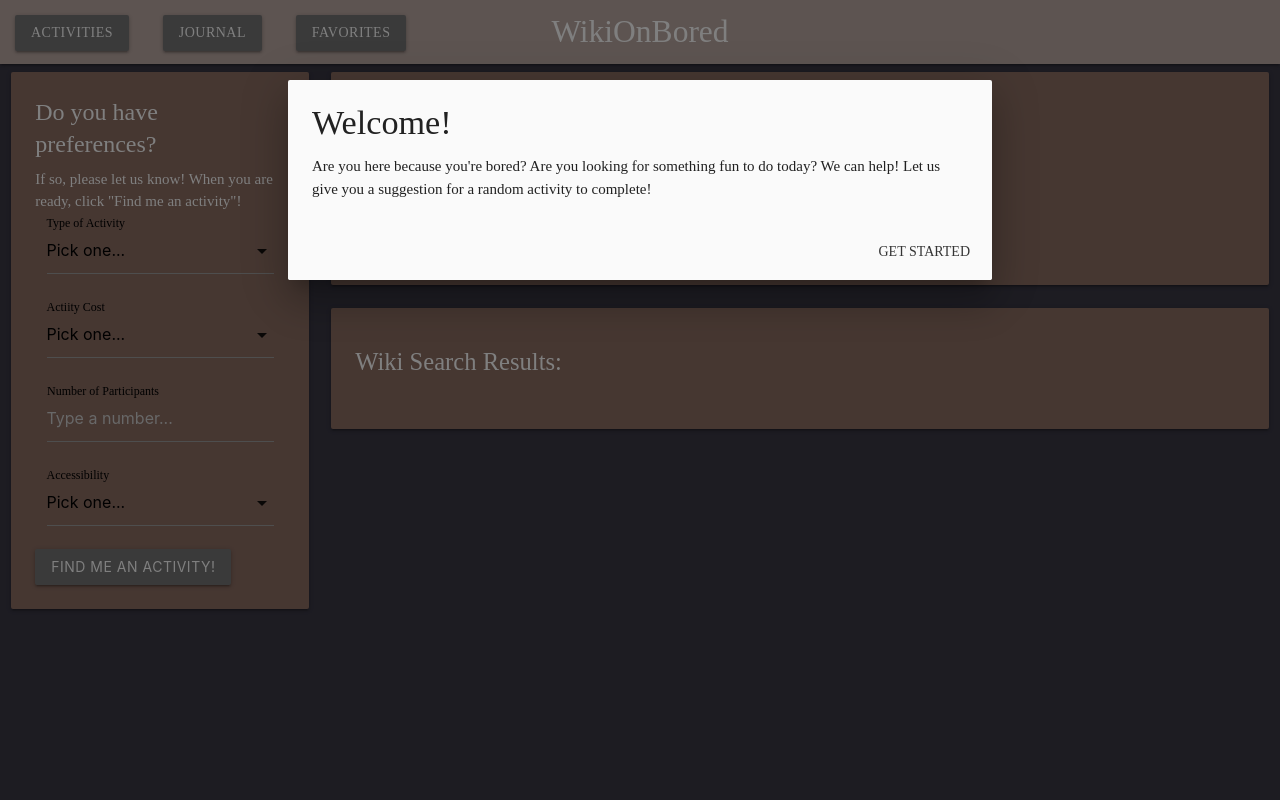
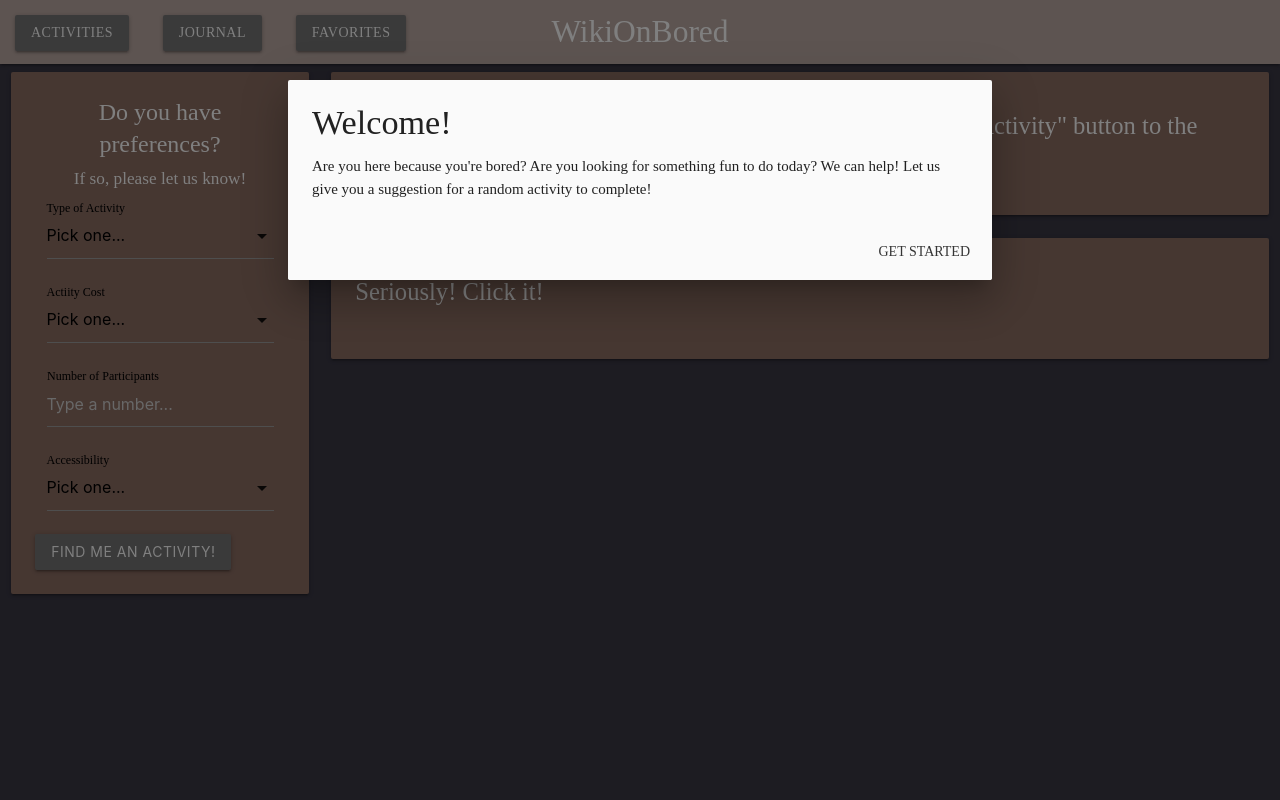
Before and after one commit to hseymo/Activity-Generator, a PHP site: page / in a window 1280 px wide. Run offline with PHP 8.4, Linux system fonts and the light colour scheme; some web fonts are replaced.

Commit message:
added delete buttons for journal and favorites; randomizer for favorites; hide/show properties for buttons and text; preference form reset; set timeout for message, fixed spacing, colors for favorites, etc

```diff
--- a/assets/css/style.css
+++ b/assets/css/style.css
@@ -12,3 +12,23 @@ body {
     background-color: #3A3845;
     font-family: 'Coustard', serif;
 }
+
+#prefpara {
+    margin: 10px;
+}
+
+#activityview {
+    font-size: 20px;
+}
+
+#result-card li {
+    margin: 25px 0px 0px 25px;
+}
+
+#journalForm .row {
+    margin: 0px;
+}
+
+#favoriteButton {
+    margin: 10px;
+}
--- a/assets/js/script.js
+++ b/assets/js/script.js
@@ -12,11 +12,12 @@ var ParticipantsEl;
 var AccessibilityEl;
 var accessibility = false;
 var favorites = [];
-
+var favoriteActivity = {};
 
 //   click event for find an activity
 $('#findactivity').on("click", function (event) {
   event.preventDefault();
+
   $("p").remove();
 // pull data from form submission and save as variables
   TypeEl = $('#type').val();
@@ -35,31 +36,24 @@ if (AccessibilityEl == 1) {
   } else {
     accessibility = false;
   }
-console.log(TypeEl, free, ParticipantsEl, accessibility);
+
 // if no parameters are used, set boredURL to random URL
   if (!TypeEl && !free && !ParticipantsEl && !accessibility) {
     boredURL = 'http://www.boredapi.com/api/activity/'
   } else if (TypeEl || free || ParticipantsEl || accessibility) {
     boredURL = 'http://www.boredapi.com/api/activity?'
   // if a type was provided, add query parameter to URL
-  if (TypeEl) {
-    boredURL = boredURL + '&type=' + TypeEl;
-  };
+      if (TypeEl) {boredURL = boredURL + '&type=' + TypeEl};
       // if preference for activity to be free, add query parameter
-  if (free) {
-    boredURL = boredURL + '&price=0';
-  };
+      if (free) {boredURL = boredURL + '&price=0'};
   // if participants are specified
-  if (ParticipantsEl) {
-    boredURL = boredURL + '&participants=' + ParticipantsEl
-  };
+      if (ParticipantsEl) {boredURL = boredURL + '&participants=' + ParticipantsEl};
   // if accessibility is needed
-  if (accessibility) {
-    boredURL = boredURL + '&minaccessibility=0.1';
+      if (accessibility) {boredURL = boredURL + '&minaccessibility=0.1'};
   }
 
-}
-console.log(boredURL)
+  $('#preferenceForm')[0].reset();
+
   getApi();
 // creating function to fetch from BoredAPI
 function getApi() {
@@ -71,7 +65,7 @@ function getApi() {
       return response.json();
     })
     .then(function (data) {
-      console.log(data.error)
+
       // if statement to determine validity of parameters
       if (data.error == "No activity found with the specified parameters") {
         $('#errorModal').modal();
@@ -81,18 +75,19 @@ function getApi() {
       // retrieve boredAPI data
         var returnedActivity = data.activity;
         var returnedType = data.type;
+        returnedType = returnedType.charAt(0).toUpperCase() + returnedType.slice(1);
         var returnedParticipants = data.participants;
         var returnedPrice = data.price;
         var returnedAccessibility = data.accessibility;
-        var returnedLink = data.link;
-        console.log(returnedActivity, returnedType, returnedParticipants, returnedPrice, returnedAccessibility, returnedLink)
 
         // Code to display input query results in "Here..." box
+        var activityHeader = document.getElementById("resultheader")
         var viewActivity = document.getElementById("activityview")
         var viewType = document.getElementById("typeview")
         var viewPrice = document.getElementById("priceview")
         var viewPart = document.getElementById("participantsview")
         var viewAccess = document.getElementById("accessview")
+
         var dollarSign;
         // if statement to display a value symbol instead of the 0-1 range
         if (returnedPrice < 0.3 && returnedPrice > 0) {
@@ -113,67 +108,36 @@ function getApi() {
         } else {
           easeOfAccess = "Easy peasy"
         }
-          // retrieve boredAPI data
-          var returnedActivity = data.activity;
-          var returnedType = data.type;
-          returnedType = returnedType.charAt(0).toUpperCase() + returnedType.slice(1);
-          var returnedParticipants = data.participants;
-          var returnedPrice = data.price;
-          var returnedAccessibility = data.accessibility;
-          var returnedLink = data.link;
-          console.log(returnedActivity, returnedType, returnedParticipants, returnedPrice, returnedAccessibility, returnedLink)
 
-          // TODO: POST ACTIVITY DATA TO PAGE
-          // Code to display input query results in "Here" box
-          var viewActivity = document.getElementById("activityview")
-          var viewType = document.getElementById("typeview")
-          var viewPrice = document.getElementById("priceview")
-          var viewPart = document.getElementById("participantsview")
-          var viewAccess = document.getElementById("accessview")
-          // Use if statement to validate and randomize
-          // if (data == "error") {
-          //   fetch(boredURL).then(function (response) {
-          //     if (!response.ok) {
-          //       throw response.json();
-          //     }
-          //     return response.json();
-          //   })
-          // } else if (data != "error") {
-          var dollarSign;
-          if (returnedPrice < 0.3 && returnedPrice > 0) {
-            dollarSign = "$"
-          } else if (returnedPrice >= 0.3 && returnedPrice < 0.6) {
-            dollarSign = "$$"
-          } else if (returnedPrice >= 0.6 && returnedPrice <= 0.9) {
-            dollarSign = "$$$"
-          } else {
-            dollarSign = "Free"
-          }
-          var easeOfAccess;
-          if (returnedAccessibility >= 0 && returnedAccessibility < 0.4) {
-            easeOfAccess = "Difficult"
-          } else if (returnedAccessibility >= 0.4 && returnedAccessibility < 0.8) {
-            easeOfAccess = "Moderate"
-          } else {
-            easeOfAccess = "Easy peasy"
-          }
+        // putting text content to display returned data based on parameters
+        activityHeader.textContent = "Here is your activity!"
         viewActivity.textContent = "Activity: " + returnedActivity;
         viewType.textContent = "Type: " + returnedType;
         viewPrice.textContent = "Price: " + dollarSign;
         viewPart.textContent = "Participants: " + returnedParticipants;
         viewAccess.textContent = "Accessibility: " + easeOfAccess;
 
-          // add favorite button
+          // show favorite button
           var resultCard = $('#result-card')
-          var newButton = $('<button>');
-          newButton.attr("type", "submit");
-          newButton.addClass("grey darken-1 waves-effect waves-orange btn custom-btn");
-          newButton.text("Favorite this activity");
-          resultCard.append(newButton);
+          var favoriteButton = $('#favoriteButton')
+          favoriteButton.show();
 
           // add event listener for button
-          newButton.on("click", function () {
-            var favoriteActivity = {
+          favoriteButton.on("click", function (event) {
+            event.preventDefault();
+            favoriteButton.hide()
+            // EXPERIMENT
+            faveParentEl = $(this).parent();
+            faveUl = faveParentEl.children().eq(1)[0];
+            console.log(faveUl)
+
+            // faveActivity =
+            // faveType =
+            // favePrice =
+            // faveParticipants =
+            // faveAccess =
+
+            favoriteActivity = {
               activity: returnedActivity,
               type: returnedType,
               price: dollarSign,
@@ -184,6 +148,7 @@ function getApi() {
             console.log(favoriteActivity)
 
             function saveFavorite () {
+              favorites = [];
               var storedFavorites = JSON.parse(localStorage.getItem("favorites"));
               if (storedFavorites !== null) {
                 favorites = storedFavorites;
@@ -193,26 +158,14 @@ function getApi() {
             }
             saveFavorite();
 
-            var favoriteSuccess = $('<p>');
-            favoriteSuccess.text("Added to favorites!");
-            resultCard.append(favoriteSuccess);
-            function resetActivity() {
-              viewActivity.textContent = 'Activity: '
-              viewType.textContent = 'Type: '
-              viewPrice.textContent = 'Price: '
-              viewPart.textContent = 'Participants: '
-              viewAccess.textContent = 'Accessibility: '
-              newButton.remove()
-            }
-            resetActivity();
+            // show 'added to faves'
+            var notify = $('#notifyfave');
+            notify.css('display', 'block');
+            setTimeout(function(){
+              notify.css('display', 'none')
+            }, 2000)
+
           })
-
-        // putting text content to display returned data based on parameters
-        viewActivity.textContent = "Activity: " + returnedActivity;
-        viewType.textContent = "Type: " + returnedType;
-        viewPrice.textContent = "Price: " + dollarSign;
-        viewPart.textContent = "Participants: " + returnedParticipants;
-        viewAccess.textContent = "Accessibility: " + easeOfAccess;
       }
       // retrieve wiki data
       var wikiURL = 'https://en.wikipedia.org/w/api.php?action=query&list=search&srsearch=' + returnedActivity + '&utf8=&format=json&origin=*'
@@ -227,6 +180,15 @@ function getApi() {
           .then(function (data) {
             var results = data.query.search;
             console.log(results);
+
+            var wikiHeader = document.getElementById('wikiHeader')
+            wikiHeader.attr = 'class', 'resultTitle white-text'
+            wikiHeader.textContent = "Wiki Search Results:"
+
+            if ($('.wikiResults').children()) {
+            $('.wikiResults').empty()
+            }
+
             // retrieving 10 relevant wiki results
             for (let i = 0; i < results.length; i++) {
               let resultsEl = results[i];
@@ -236,8 +198,10 @@ function getApi() {
               // remove extra HTML from snippets
               snippet = snippet.replaceAll('<span class="searchmatch">', '');
               snippet = snippet.replaceAll('</span>', '')
+              // TODO: REMOVE QUOTE TEXT
               // TODO: parse for wiki link!
               console.log(title, snippet)
+
               function wikiEntry() {
                 let wikiEl = document.createElement('div');
                 wikiEl.attr = 'class', 'card blue-grey darken-1 card-content white-text';
@@ -250,9 +214,7 @@ function getApi() {
 
                 wikiCard.append(wikiTitle);
                 wikiCard.append(wikiSnippet);
-
                 wikiEl.append(wikiCard);
-
                 document.querySelector('.wikiResults').append(wikiEl);
                 console.log(wikiEl);
               }
--- a/index.html
+++ b/index.html
@@ -46,10 +46,10 @@
 
         <div class="row">
             <div class="col s12 m3">
-                <div class="card   brown lighten-1">
+                <div class="card brown lighten-1">
                     <div class="card-content white-text">
-                        <span class="card-title">Do you have preferences?</span>
-                        <p>If so, please let us know! When you are ready, click "Find me an activity"!</p>
+                        <span class="card-title center">Do you have preferences?</span>
+                        <h6 id="prefpara" class="center mb3">If so, please let us know!</h6>
                         <form id="preferenceForm">
                             <!-- type -->
                             <div class="input-field col s12">
@@ -107,49 +107,40 @@
         <div class="col s12 m9">
           <div class="card-panel   brown lighten-1">
             <span id="result-card" class="black-text">
-              <h5 class="resultTitle white-text">Here is your activity!</h5>
+              <h5 id="resultheader" class="resultTitle white-text">We can't wait to find you an activity! Please click "Find Me an Activity" button to the left...</h5>
               <ul>
-                <li id="activityview">Activity: </li>
-                <li id="typeview">Type: </li>
-                <li id="priceview">Price: </li>
-                <li id="participantsview">Participants: </li>
-                <li id="accessview">Accessibility: </li>
+                <li id="activityview"></li>
+                <li id="typeview"></li>
+                <li id="priceview"></li>
+                <li id="participantsview"></li>
+                <li id="accessview"></li>
               </ul>
-              <ul></ul>
+              <button id="favoriteButton" type="submit" class="grey darken-1 waves-effect waves-orange btn custom-btn" style="display: none">Favorite this activity</button>
+              <span id="notifyfave" class="center" style="display: none">Added to favorites!</span>
             </span>
-          </div>
-        </div>
-        <div id="errorModal" class="modal">
-          <div class="modal-content">
-            <h4>Oops!</h4>
-            <p>We couldn't find anything with your specific parameters, please try changing them around and try again!</p>
-          </div>
-          <div class="modal-footer">
-            <a id="#tryAgain" class="tryAgain modal-close waves-effect waves-green btn-flat">Try Again?</a>
           </div>
         </div>
         <div>
           <div class="col s12 m9">
-            <div class="card-panel   brown lighten-1">
-              <span class="black-text">
-                <h5 class="resultTitle white-text">Wiki Search Results:</h5>
-                    <div class="row">
-                        <div class="wikiResults">
-
-                        </div>
-                    </div>
-
-                <!-- <button class="btn waves-effect waves-light" type="submit" name="action">Save to Journal
-                  <i class="material-icons right"></i>
-                </button> -->
-                                    </div>
-                            </div>
-                        </div>
-                    </div>
-                </div>
+            <div class="card-panel brown lighten-1">
+                <h5 id="wikiHeader" class="resultTitle white-text">Seriously! Click it!</h5>
+                <div class="row">
+                  <div class="wikiResults"></div>
             </div>
+          </div>
+        </div>
 
     </main>
+<!-- search error modal -->
+    <div id="errorModal" class="modal">
+      <div class="modal-content">
+        <h4>Oops!</h4>
+        <h4>We couldn't find anything with your specific preferences, please enter different ones and try again!</h4>
+      </div>
+      <div class="modal-footer">
+        <a id="#tryAgain" class="tryAgain modal-close waves-effect waves-green btn-flat">Try Again?</a>
+      </div>
+    </div>
 
     <!-- script section -->
 
```
Also changed, not shown: assets/js/favoritesscript.js (+96 -29 lines), assets/js/journalscript.js (+50 -1 lines), favorites.html (+16 -15 lines), journal.html (+5 -16 lines). Lines whose indentation alone changed are shown as unchanged.
